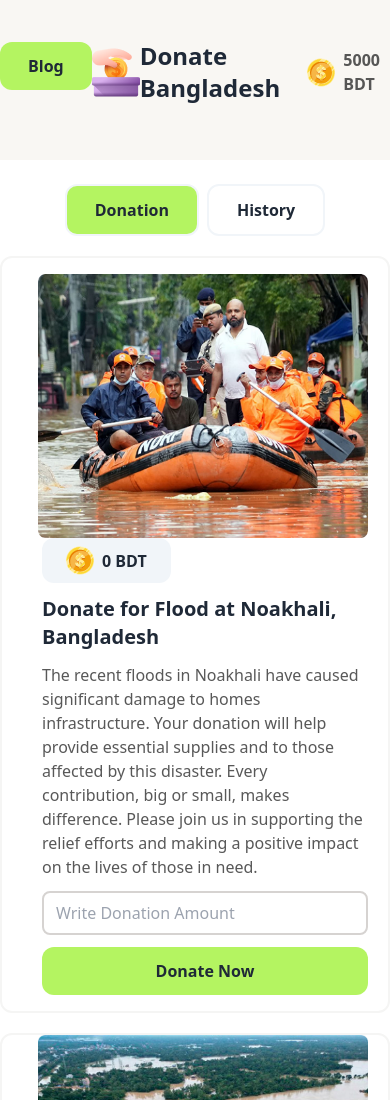
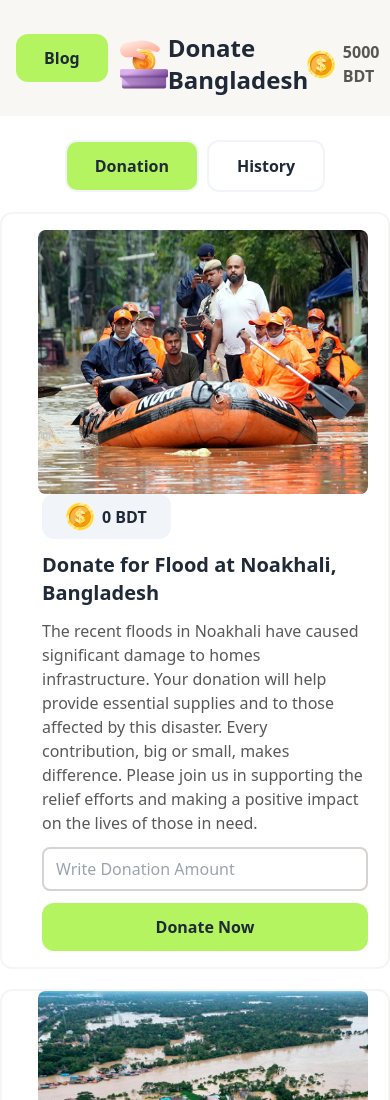
Before and after one commit to tuhin93/assignment-5, a plain HTML site: page index.html in a window 390 px wide. Shown: the top 1100 px of the page. Drawn offline with nearby package versions, Linux system fonts and the light colour scheme.

Commit message:
fixed mobile response

```diff
--- a/index.html
+++ b/index.html
@@ -16,7 +16,7 @@
 
 <body class="overflow-x-hidden">
     <header class="sticky top-0 backdrop-blur-lg">
-        <nav class="flex justify-around pt-5 bg-[#F9F7F3] sm:flex items-center mx-auto pt-7 pb-14 space-y-3">
+        <nav class="flex justify-around pt-5 bg-[#F9F7F3] sm:flex items-center mx-auto md:pb-14 pb-5 space-y-3 p-4 gap-3 md:flex md:justify-between md:items-center md:py-4">
             <!-- button blog -->
             <button class="px-7 py-3 bg-[#B4F461] rounded-xl font-bold">Blog</button>
             <!-- donate bangladesh  -->
```
